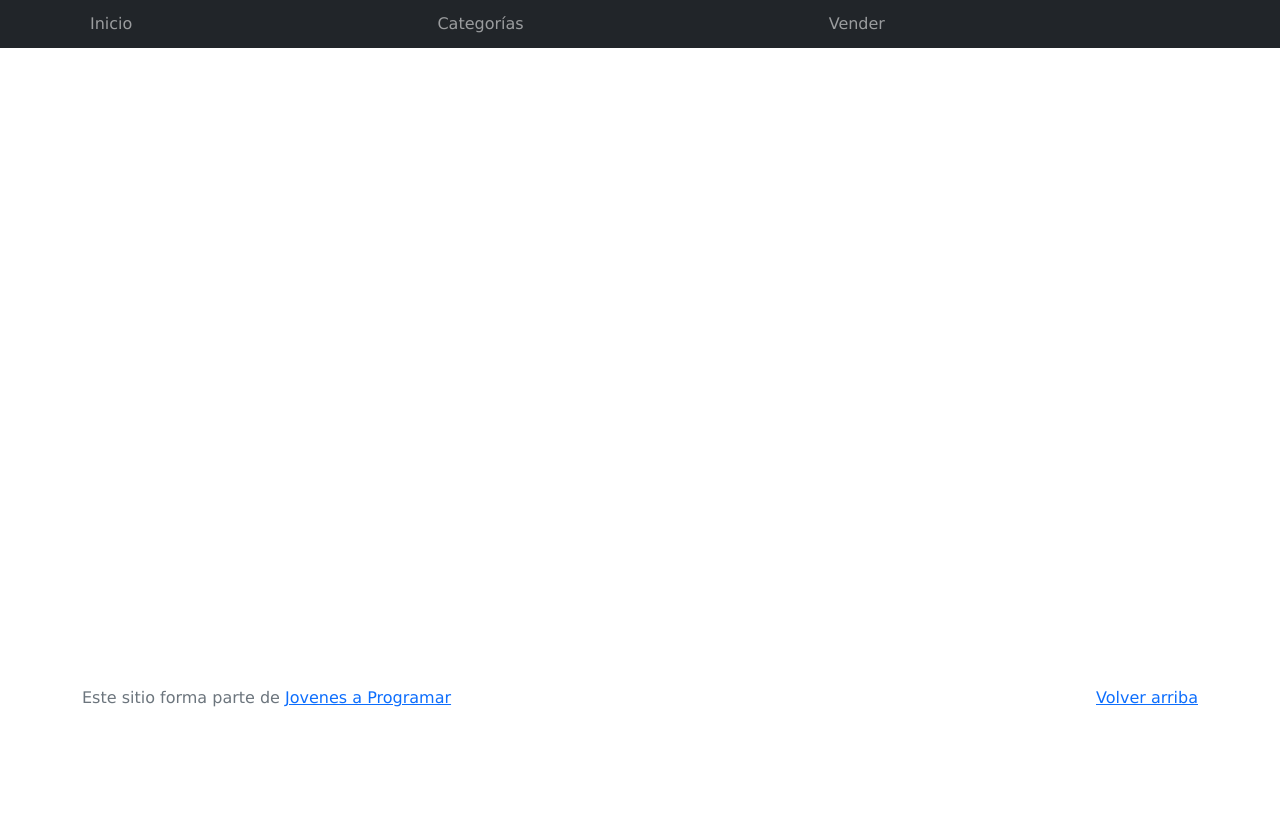
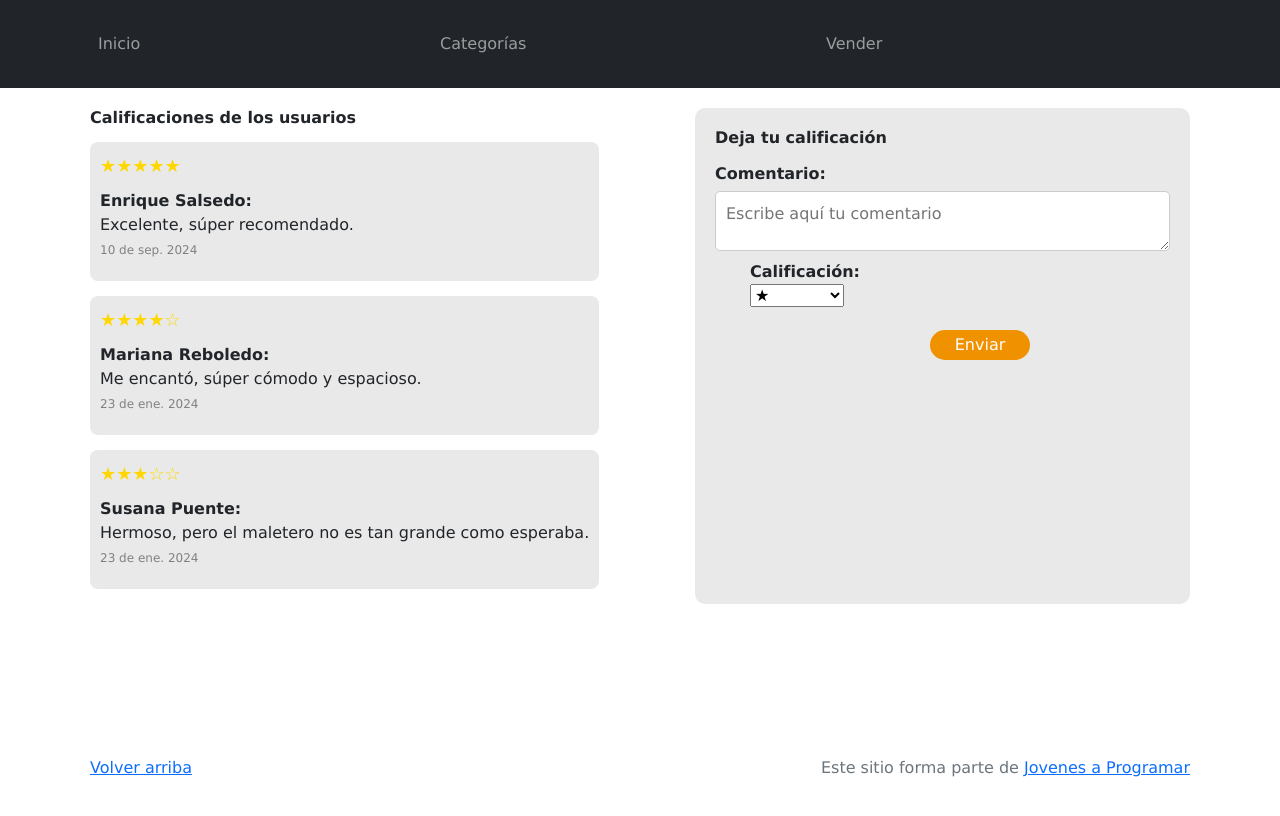
Before and after one commit to paulaminino/proyectofinal, a plain HTML site: page product-info.html in a window 1280 px wide. Drawn offline with Linux system fonts and the light colour scheme; no server answers.

Commit message:
Cambios.

```diff
--- a/css/styles.css
+++ b/css/styles.css
@@ -303,3 +303,129 @@ a.custom-card:hover {
 .checked {
   color: orange;
 }
+
+body {
+  font-family: Verdana, serif;
+  margin: 0;
+  padding: 0;
+}
+
+.container {
+  display: flex;
+  justify-content: space-between;
+  padding: 20px;
+}
+
+.leave-rating {
+  background-color: #e9e9e9;
+  padding: 20px;
+  border-radius: 10px;
+  width: 45%;
+}
+
+h2 {
+  font-family: Verdana, serif;
+  font-size: 16px;
+  color: #212529;
+  margin-bottom: 15px;
+  font-weight: bold;
+}
+
+.form-group {
+  margin-bottom: 20px;
+  text-align: left;
+  position: absolute;
+  top: 260px;
+  left: 750px;
+  font-weight: bold;
+
+}
+
+.rating {
+  padding: 10px;
+  margin-bottom: 15px;
+  border-radius: 8px;
+  background-color: #e9e9e9;
+}
+
+.stars {
+  color: gold;
+  font-size: 18px;
+}
+
+p {
+  margin: 10px 0;
+}
+
+.date {
+  font-size: 12px;
+  color: gray;
+}
+
+form label {
+  display: block;
+  font-weight: bold;
+  margin-bottom: 5px;
+  font-family: Verdana, serif;
+}
+
+textarea {
+  width: 100%;
+  height: 60px;
+  border: 1px solid #ccc;
+  border-radius: 5px;
+  padding: 10px;
+}
+
+.stars-input {
+  font-size: 18px;
+  color: gold;
+  margin-bottom: 20px;
+}
+
+button {
+  background-color: #F09100;
+  color: white;
+  border: none;
+  padding: 3px 20px;
+  border-radius: 20px;
+  cursor: pointer;
+  position: absolute;
+  top: 330px;
+  left: 930px;
+  width: 100px;
+  height: 30px;
+
+}
+
+button:hover {
+  background-color: #F09100;
+}
+
+/* Productos Relacionados */
+.related-products {
+  margin-top: 30px;
+  padding: 20px;
+}
+
+.product-grid {
+  display: flex;
+  justify-content: space-between;
+}
+
+.product {
+  text-align: center;
+  margin: 0 10px;
+}
+
+.product img {
+  width: 150px;
+  height: 100px;
+  object-fit: cover;
+  border-radius: 8px;
+}
+
+.product p {
+  margin-top: 10px;
+  font-size: 14px;
+}
--- a/product-info.html
+++ b/product-info.html
@@ -41,6 +41,54 @@
   </nav>
   <main>
 
+    <div class="container">
+      <!-- Calificaciones de los usuarios -->
+      <section class="user-ratings">
+          <h2>Calificaciones de los usuarios</h2>
+          <div class="rating">
+              <div class="stars">★★★★★</div>
+              <p><strong>Enrique Salsedo:</strong><br>Excelente, súper recomendado.<br><span class="date">10 de sep. 2024</span></p>
+          </div>
+          <div class="rating">
+              <div class="stars">★★★★☆</div>
+              <p><strong>Mariana Reboledo:</strong><br>Me encantó, súper cómodo y espacioso.<br><span class="date">23 de ene. 2024</span></p>
+          </div>
+          <div class="rating">
+              <div class="stars">★★★☆☆</div>
+              <p><strong>Susana Puente:</strong><br>Hermoso, pero el maletero no es tan grande como esperaba.<br><span class="date">23 de ene. 2024</span></p>
+          </div>
+      </section>
+
+      <!-- Deja tu calificación -->
+      <section class="leave-rating">
+          <h2>Deja tu calificación</h2>
+          <form>
+              <label for="comment">Comentario:</label>
+              <textarea id="comment" name="comment" placeholder="Escribe aquí tu comentario"></textarea>
+              </div>
+
+              <div class="form-group">
+              <label for="rating">Calificación:</label>
+              <div class="rating-section">
+                  <div class="stars">
+
+                  </div>
+                  <select id="rating" name="rating">
+                      <option value="1">★</option>
+                      <option value="2">★★</option>
+                      <option value="3">★★★</option>
+                      <option value="4">★★★★</option>
+                      <option value="5">★★★★★</option>
+                  </select>
+              </div>
+          </div>
+
+              <button type="submit">Enviar</button>
+          </form>
+      </section>
+  </div>
+
+
 
     <div id="div_contenedorTodo"> <!-- NECESARIO PARA LEER JSON, TODA LA INFO LA PONE ADENTRO-->
 
```
